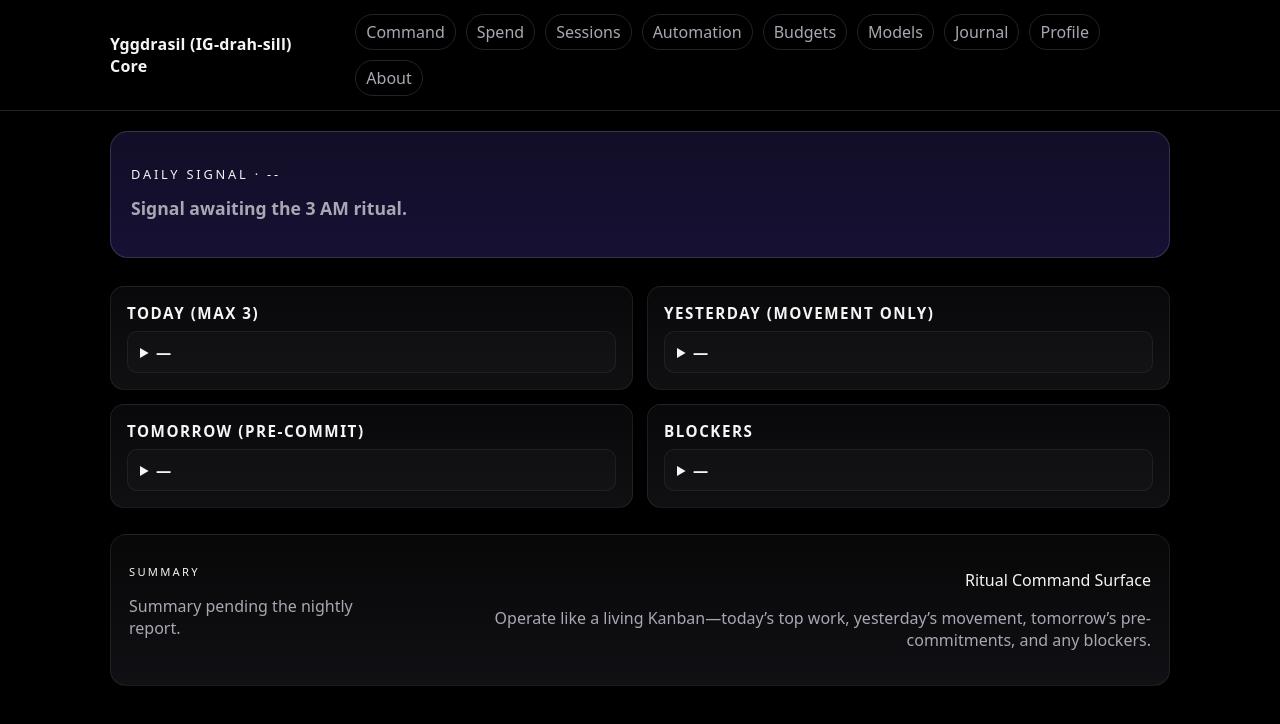
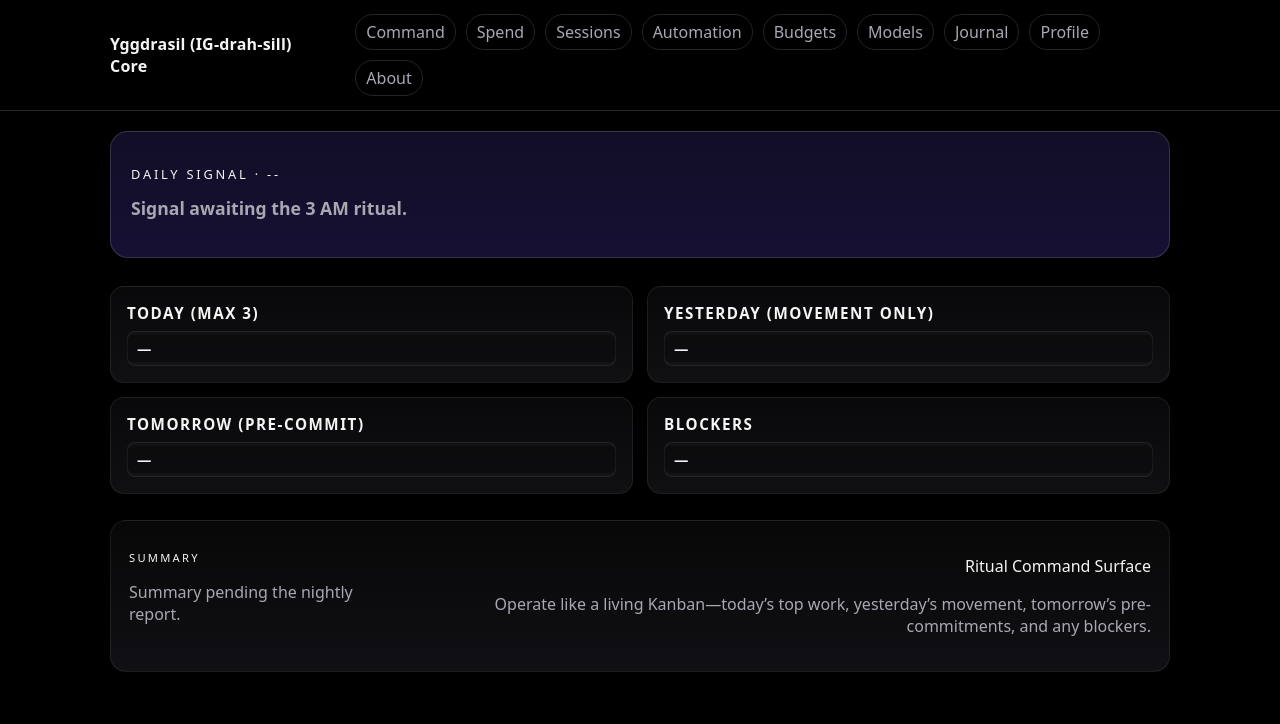
Before and after one commit to nslatter-vcode/OC_Recovery, a Next.js app in the folder dashboard/: page / in a window 1280 px wide. Shown: the top 724 px of the page. Built offline with nearby package versions, Linux system fonts and the light colour scheme.

Commit message:
Style card summary blocks

```diff
--- a/dashboard/src/app/globals.css
+++ b/dashboard/src/app/globals.css
@@ -252,23 +252,38 @@ code {
 }
 
 .directive-detail {
-  border: 1px solid rgba(255, 255, 255, 0.06);
-  border-radius: 10px;
-  padding: 10px 12px;
+  border: none;
+  border-radius: 8px;
   background: rgba(255, 255, 255, 0.02);
+  box-shadow: inset 0 0 0 1px rgba(255, 255, 255, 0.08);
+  padding: 4px 0;
 }
 
 .directive-detail summary {
   cursor: pointer;
-  font-size: 0.95rem;
+  font-size: 0.9rem;
   font-weight: 600;
+  padding: 4px 10px;
+  display: block;
+  border-radius: 6px;
+  background: rgba(0, 0, 0, 0.35);
+  color: var(--text);
+}
+
+.directive-detail[open] summary {
+  border-width: 0;
+  border-bottom-left-radius: 0;
+  border-bottom-right-radius: 0;
 }
 
 .directive-detail p {
-  margin: 6px 0 0;
+  margin: 0;
+  padding: 8px 10px 12px;
   font-size: 0.9rem;
   color: rgba(245, 245, 245, 0.92);
   white-space: pre-wrap;
+  border-radius: 0 0 6px 6px;
+  background: rgba(0, 0, 0, 0.2);
 }
 
 .summary {
```
